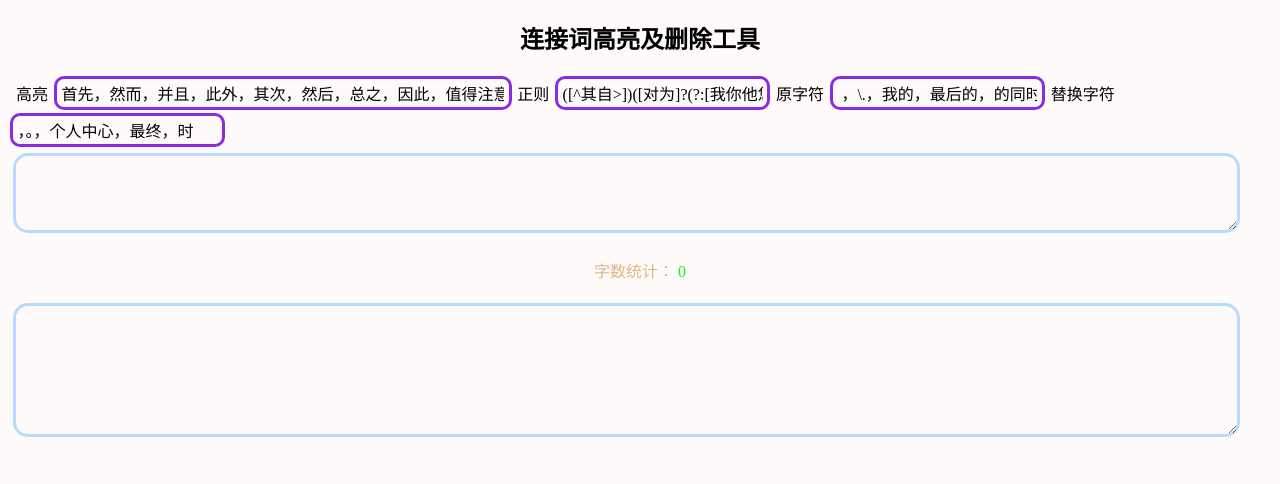
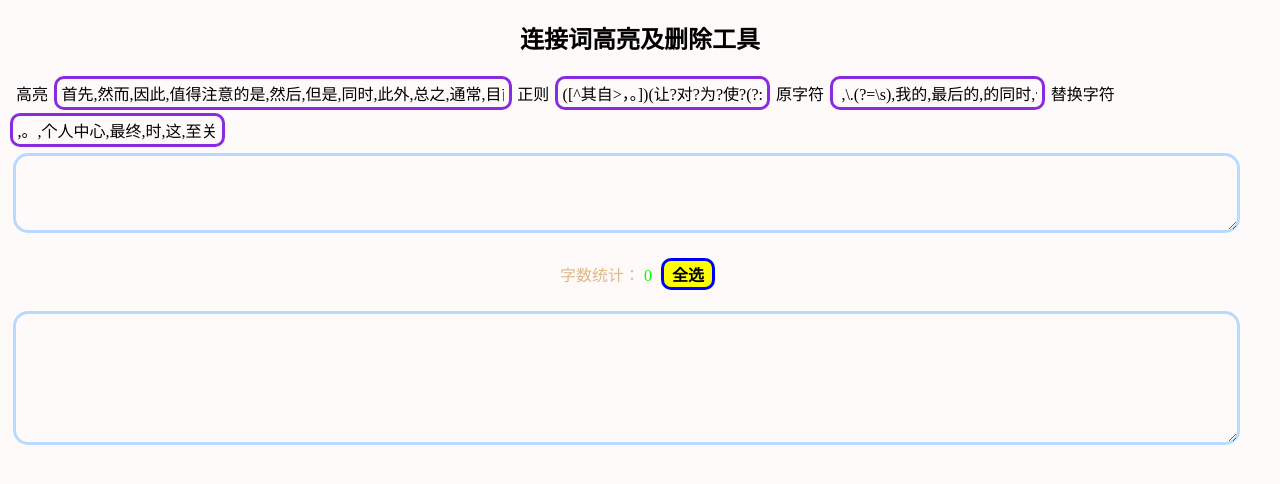
Before and after one commit to dreammeetstar/test, a Flask app: page /checktext in a window 1280 px wide. Shown: the top 484 px of the page. Run offline with Flask 3, Linux system fonts and the light colour scheme.

Commit message:
html update

```diff
--- a/watchlist/templates/checktext.html
+++ b/watchlist/templates/checktext.html
@@ -36,10 +36,30 @@
             //float:left;
             //display:inline;
         }
+        textarea:focus {
+            /*取消浏览器默认样式*/
+            outline: 0;
+            border: 3px solid lightskyblue;
+            /*inset 将外部阴影 (outset) 改为内部阴影。*/
+            box-shadow: 0px 0px 10px 5px yellow;
+            /*渐变过渡*/
+            transition: border ease-in-out 0.1s 0s, box-shadow ease-in-out 0.1s 0s;
+        }
         button {
-            visibility: hidden;
-            width: 0;
-            height: 0;
+            /*visibility: hidden;*/
+            /*width: 0;*/
+            /*height: 0;*/
+            border: 3px solid blue;
+            /*border-style: solid dotted dashed double;*/
+            /*border-width: thin medium thick 3px;*/
+            /*border-color: deepskyblue rebeccapurple rgb(255,0,0) #ff0000;*/
+            border-radius: 10px;
+            /*border-radius: 10px 5px 7px 0px / 10px 5px 7px 0px;*/
+            background-color: yellow;
+            color: initial;
+            font: normal bold 1em/normal "宋体","Times New Roman",serif;
+            padding: 1px 8px;
+            margin: 0px 5px;
         }
         .inputForm {
             margin: 0.1rem 0.5rem;
@@ -57,6 +77,15 @@
         [name="Highlight"] {
             width: 35%;
         }
+        /* 输入框为空时显示 placeholder */
+        /*#dzm-textarea:empty:before {*/
+        /*  content: attr(placeholder);*/
+        /*  color: red;*/
+        /*}*/
+        /* 输入框获取焦点时移除 placeholder */
+        /*#dzm-textarea:focus:before {*/
+        /*  content: none;*/
+        /*}*/
     </style>
 </head>
 <body>
@@ -75,9 +104,10 @@
         <p style="color: burlywood">
             字数统计：
             <span id="textNumber" style="color: lime">0</span>
+            <button onclick="allSelect_inputElement('resText')">全选</button>
         </p>
     </div>
-    <textarea id="restext" class="a" rows="6"></textarea>
+    <textarea id="resText" class="a" rows="6"></textarea>
 
     <script>
         // 改变页面背景颜色
@@ -97,26 +127,26 @@
         const reText = document.getElementsByName('reText')[0];
         const originText = document.getElementsByName('originText')[0];
         const subText = document.getElementsByName('subText')[0];
-        const seq = '，';
+        const seq = ',';
         if ( !Highlight.value ) {
-            let _Highlight = ["首先", "然而", "并且", "此外", "其次", "然后", "总之", "因此", "值得注意的是", "但是", "同时", "此外", "总之", "通常", "目前", "综上所述", "总的来说", "可是", "故此", "再次", "此后", "最后的?", "一般来说", "1、", "2、", "3、", "4、", "5、", "6、", "目前", "【.*?†source】", "¹", "²", "³", "⁴", "⁵", "⁷", "⁸", "⁹", "", "\\*", "#"];
+            let _Highlight = ["首先","然而","因此","值得注意的是","然后","但是","同时","此外","总之","通常","目前","综上所述","需要注意的是","可是","故此","再次","此后","最后的?","一般来说","1、" ,"2、","3、","5、","6、","其次","在这样的情况下","除了以上提","(?:为了)?解决这一(?:问题)?","因此","以下将","百度百科","但幸运的是","总体而言","但在探讨","接下来","近年来","这是一个","作为现代","在这一过程中","上述提到","以上四种","为此下面将","以下几个方面","四个方面", "【.*?†source】", "【.*?†来源】", "¹", "²", "³", "⁴", "⁵", "⁷", "⁸", "⁹", "", "\\*", "#"];
             Highlight.value = _Highlight.join(seq);
         }
         if ( !reText.value ) {
-            const pre_text = "[^其自>]"
-            const pre_text2 = "[^其自]"
-            const mid_text = "[对为]?(?:[我你他您]|大家)[们的]?"
-            const aft_text = "[^人<]"
-            const aft_text2 = "[^人]"
-            let _reText = [`(${pre_text})(${mid_text})(${aft_text})`, `(${pre_text2})(${mid_text})(${aft_text2})`];
+            const base_pre_text = "其自"
+            const pre_text = ">，。"
+            const mid_text = "让?对?为?使?(?:[我你他您]|大家)们?的?国?"
+            const base_aft_text = "人"
+            const aft_text = "<"
+            let _reText = [`([^${base_pre_text}${pre_text}])(${mid_text})([^${base_aft_text}${aft_text}])`, `([^${base_pre_text}])(${mid_text})([^${base_aft_text}])`];
             reText.value = _reText.join(seq);
         }
         if ( !originText.value ) {
-            let _originText = [" ", "\\.", '我的','最后的', "的同时"];
+            let _originText = [" ", "\\.(?=\\s)", '我的','最后的', "的同时", "作为一", "尤为重要"];
             originText.value = _originText.join(seq);
         }
         if ( !subText.value ) {
-            let _subText = ["", "。", '个人中心','最终', "时"];
+            let _subText = ["", "。", '个人中心','最终', "时", "这", "至关重要"];
             subText.value = _subText.join(seq);
         }
         // 统计字符串数量时忽略的字符
@@ -151,9 +181,6 @@ function highlightWords() {
     const highlightedText = text.replace(/\n/g, '<br>');
     // 写入
     document.getElementById('result').innerHTML = highlightedText;
-    // 统计字数
-    const length = highlightedText.replace(ignoreText,'').length;
-    document.getElementById('textNumber').innerHTML = length.toString();
 
 }
 
@@ -163,9 +190,13 @@ function removeHighlights() {
     const regexp1 = new RegExp(`<span class="highlightblue">(.*?)<\/span>`, 'gi');
     resultText = resultText.replace(regexp1, '$1' );
     // 更新正则表达式以包括紧随其后的任何符号
-    resultText = resultText.replace(/<span class="highlight">([¹²³⁴]?|【.*?†source】)<\/span>|<span class="highlight">(.*?)<\/span>([，。；？！,.;?!]*)/g, '');
+    resultText = resultText.replace(/<span class="highlight">([¹²³⁴⁵⁷⁸⁹]?|【.*?†source】|【.*?†来源】|)<\/span>|<span class="highlight">(.*?)<\/span>([，。；？！,.;?!]*)/g, '');
     //document.getElementById('result').innerHTML = resultText;
-    document.getElementById('restext').value = resultText.replace(/<br>/g, '\n');
+    resultText = resultText.replace(/<br>/g, '\n');
+    document.getElementById('resText').value = resultText;
+    // 统计字数
+    const length = resultText.replace(ignoreText,'').length;
+    document.getElementById('textNumber').innerHTML = length.toString();
 }
 
 function autoTextArea( self, maxHeight = 1000 ) {
@@ -176,20 +207,49 @@ function autoTextArea( self, maxHeight = 1000 ) {
     // 若事件监听器直接引用函数，可以使用this
     // this.style.height="auto";
     // this.style.height=((this.scrollHeight<maxHeight)?this.scrollHeight:maxHeight)+"px";
-    // document.getElementById('restext').value =this.scrollWidth+"\n"+this.scrollHeight;
+    // document.getElementById('resText').value =this.scrollWidth+"\n"+this.scrollHeight;
   }
+
+function allSelect_divElement() {
+    // 全选
+    const selElement = document.getElementById("result");
+    const range = document.createRange();
+    range.selectNodeContents(selElement);
+    const sel = window.getSelection();
+    sel.removeAllRanges();
+    sel.addRange(range);
+}
+
+function allSelect_inputElement(id) {
+    const ele = document.getElementById(id);
+    ele.select();
+}
+
+// 自定义文本框全选内容
+// function select(id) {
+//   if (document.selection) {
+//     var range = document.body.createTextRange()
+//     range.moveToElementText(document.getElementById(id))
+//     range.select();
+//   } else if (window.getSelection) {
+//     var range = document.createRange()
+//     range.selectNodeContents(document.getElementById(id))
+//     window.getSelection().removeAllRanges()
+//     window.getSelection().addRange(range)
+//   }
+// }
 
 document.querySelector("textarea").addEventListener("input",function(){
     highlightWords();
     removeHighlights();
     // 输入栏输入后，输出栏根据结果内容自动调整高度
-    var restext = document.getElementById('restext');
+    var resText = document.getElementById('resText');
     let maxHeight = 1000;
-    restext.style.height="auto";
-    restext.style.height=((restext.scrollHeight<maxHeight)?restext.scrollHeight:maxHeight)+'px';
+    resText.style.height="auto";
+    resText.style.height=((resText.scrollHeight<maxHeight)?resText.scrollHeight:maxHeight)+'px';
   });
 
-document.getElementById('restext').addEventListener("input", function () {
+document.getElementById('resText').addEventListener("input", function () {
     autoTextArea(this);
     const length = this.value.replace(ignoreText, '').length;
     document.getElementById('textNumber').innerHTML = length.toString();
```
